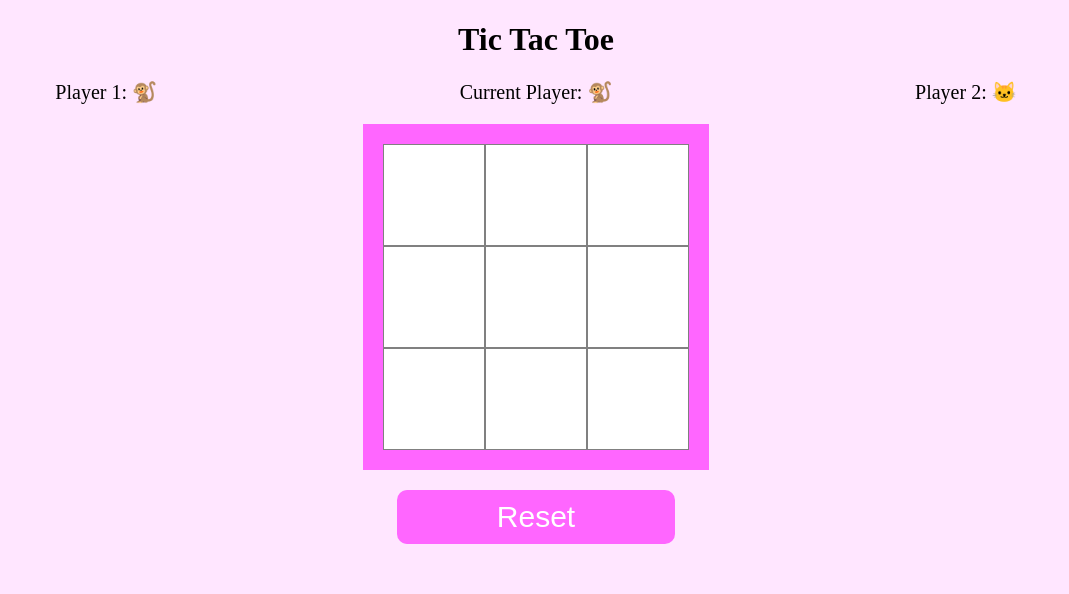
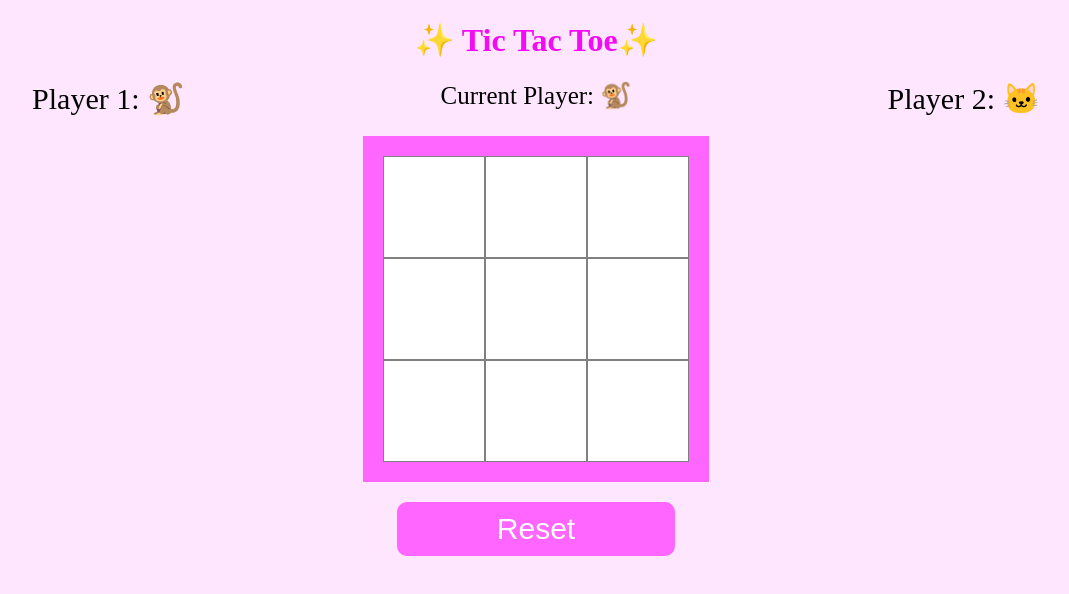
Before and after one commit to shwetapund/tic-tac-toe, a React (Create React App) app: page / in a window 1280 px wide. Shown: the top 594 px of the page, without its empty margins (104-1173 px from the left). Built offline with nearby package versions, Linux system fonts and the light colour scheme.

Commit message:
few changes

```diff
--- a/package.json
+++ b/package.json
@@ -7,6 +7,7 @@
     "@testing-library/react": "^13.4.0",
     "@testing-library/user-event": "^13.5.0",
     "react": "^18.2.0",
+    "react-confetti": "^6.1.0",
     "react-dom": "^18.2.0",
     "react-scripts": "5.0.1",
     "web-vitals": "^2.1.4"
--- a/src/App/App.css
+++ b/src/App/App.css
@@ -34,10 +34,10 @@
     justify-content: space-around;
 }
 .player-title{
-    font-size: 20px;
+    font-size: 30px;
 }
 .current-player{
-    font-size: 20px;
+    font-size: 25px;
 }
 .reset-button{
     background-color:#ff66ff ;
@@ -49,3 +49,6 @@
     display: block;
     margin: 20px auto;
 }
+.game-title{
+    color: #f50af5;
+}
--- a/src/App/App.js
+++ b/src/App/App.js
@@ -1,5 +1,6 @@
 import React, { useEffect, useState } from "react";
 import './App.css';
+import Confetti from 'react-confetti'
 
 function App(){
     const [player, setPlayer] = useState(1);
@@ -15,6 +16,7 @@ function App(){
         9: "",
     })
     const [winner, setWinner] = useState(null);
+    const [celebration, setCelebration] = useState(false);
 
     const checkWinner = ()=>{
         console.log(player);
@@ -86,8 +88,9 @@ function App(){
 
     return (
         <div>
+
             {/* <h1>🐹Tic Tac Toe🦊</h1> */}
-            <h1 className="text-center"> Tic Tac Toe </h1>
+            <h1 className="text-center game-title">✨ Tic Tac Toe✨</h1>
 
             <div className="player-container">
                 <span className="player-title">
```
Also changed, not shown: 1 other file (tests, documents, lock files or other folders).
